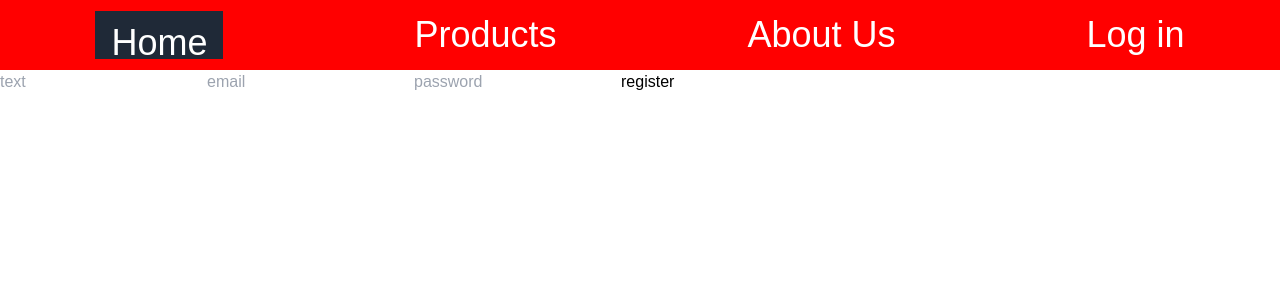
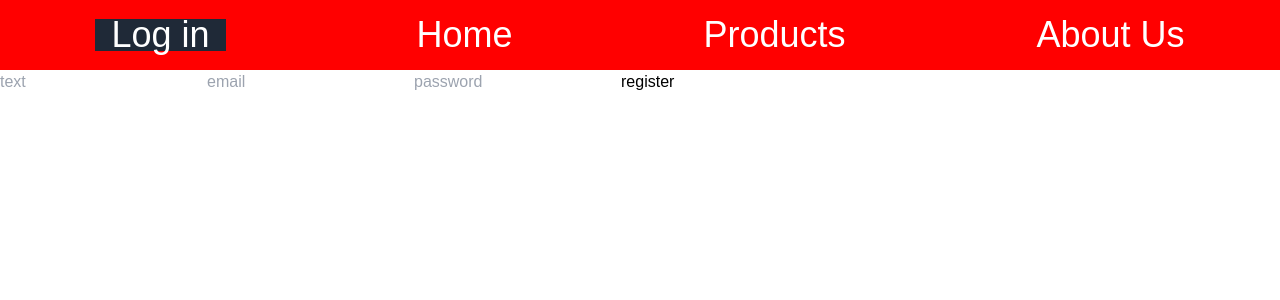
Before and after one commit to LukaPalelashvili/Amazon-Project, a React (Vite) app: page /register in a window 1280 px wide. Shown: the top 300 px of the page. Built offline with nearby package versions, Linux system fonts and the light colour scheme.

Commit message:
added log out

```diff
--- a/src/components/header/Header.jsx
+++ b/src/components/header/Header.jsx
@@ -1,13 +1,28 @@
-import React from "react";
+// Header.jsx
+
+import React, { useContext } from "react";
 import { Link } from "react-router-dom";
 import "./header.css";
+import AuthContext from "../../context/AuthContext";
 
 const Header = () => {
+  const { isLoggedIn, auth, logout } = useContext(AuthContext);
+
   return (
     <div className="header">
       <div className="px-4 py-2 bg-gray-800 text-white text-xs">
-        {" "}
-        <p className="px-4 py-2 bg-gray-800 text-white text-xs"></p>
+        {isLoggedIn ? (
+          <>
+            <p className="px-4 py-2 bg-gray-800 text-white text-xs">
+              Welcome, {auth.name}!
+            </p>
+            <button onClick={logout}>Log out</button>
+          </>
+        ) : (
+          <Link to={"/login"}>Log in</Link>
+        )}
+      </div>
+      <div>
         <Link to={"./"}>Home</Link>{" "}
       </div>
       <div>
@@ -16,9 +31,6 @@ const Header = () => {
       <div>
         <Link to={"/about-us"}>About Us</Link>
       </div>
-      <div>
-        <Link to={"/login"}>Log in</Link>
-      </div>
     </div>
   );
 };
--- a/src/provider/AuthContextProvider.jsx
+++ b/src/provider/AuthContextProvider.jsx
@@ -5,6 +5,7 @@ import AuthContext from "../context/AuthContext";
 
 const AuthContextProvider = ({ children }) => {
   const [auth, setAuth] = useLocalStorage("auth", {});
+  const [isLoggedIn, setIsLoggedIn] = useState(false);
 
   const login = (data) => {
     api({
@@ -14,16 +15,21 @@ const AuthContextProvider = ({ children }) => {
     })
       .then((res) => {
         setAuth({ ...auth, ...res.data });
+        setIsLoggedIn(true);
         console.log("res", res);
       })
-
       .catch((err) => {
         console.error(err);
       });
   };
 
+  const logout = () => {
+    setAuth({});
+    setIsLoggedIn(false);
+  };
+
   return (
-    <AuthContext.Provider value={{ login, auth }}>
+    <AuthContext.Provider value={{ login, logout, auth, isLoggedIn }}>
       {children}
     </AuthContext.Provider>
   );
```
Also changed, not shown: src/pages/Register.jsx (+0 -13 lines).
